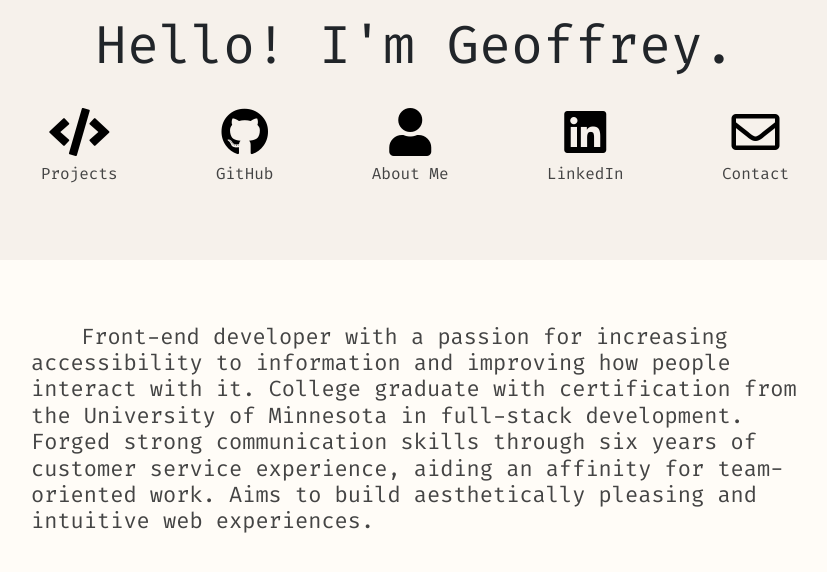
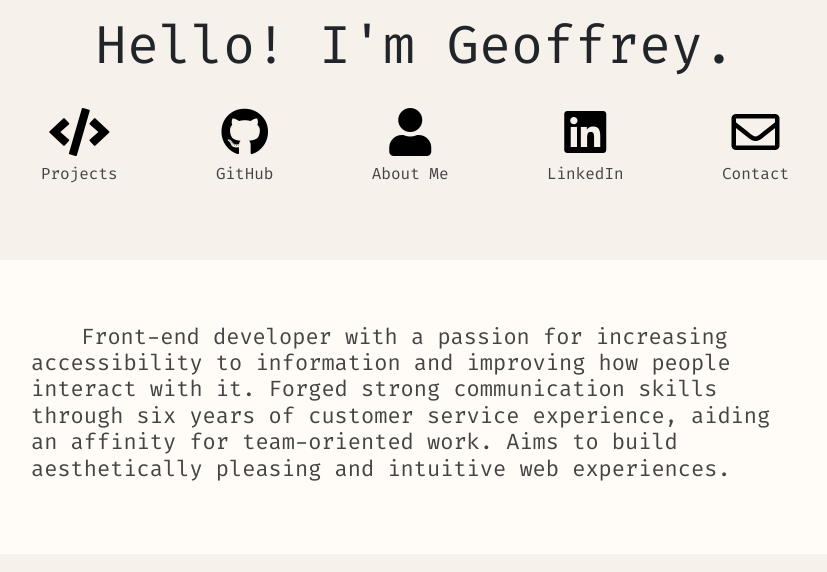
Before and after one commit to GeoffreyHanson/reactPortfolio, a React (Create React App) app: page / in a window 1280 px wide. Shown: the top 572 px of the page, without its empty margins (225-1052 px from the left). Built offline with nearby package versions, Linux system fonts and the light colour scheme.

Commit message:
Updated Bio

```diff
--- a/src/pages/About/About.js
+++ b/src/pages/About/About.js
@@ -13,7 +13,6 @@ const About = () => (
       <div className="AboutMe">
         <h3 className="AboutText">
         Front-end developer with a passion for increasing accessibility to information and improving how people interact with it.
-        College graduate with certification from the University of Minnesota in full-stack development.
         Forged strong communication skills through six years of customer service experience, aiding an affinity for team-oriented work.
         Aims to build aesthetically pleasing and intuitive web experiences.
         </h3>
```
